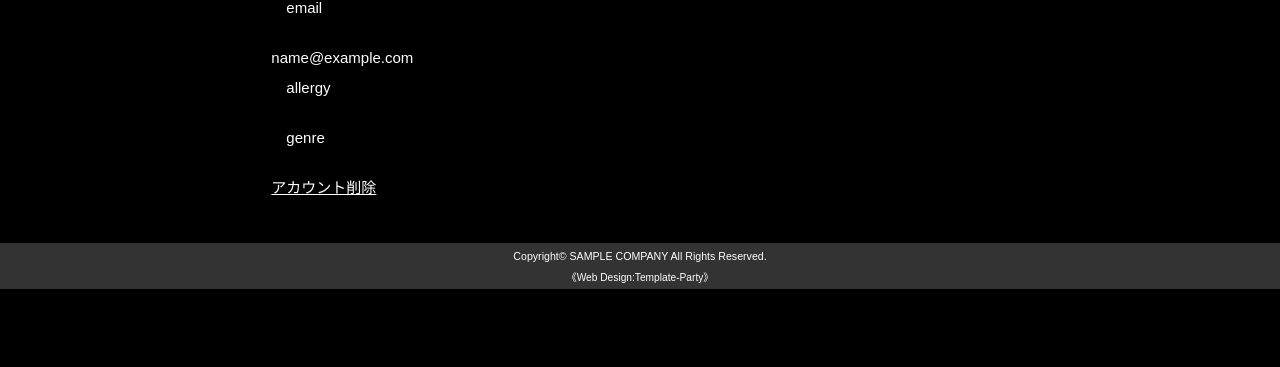
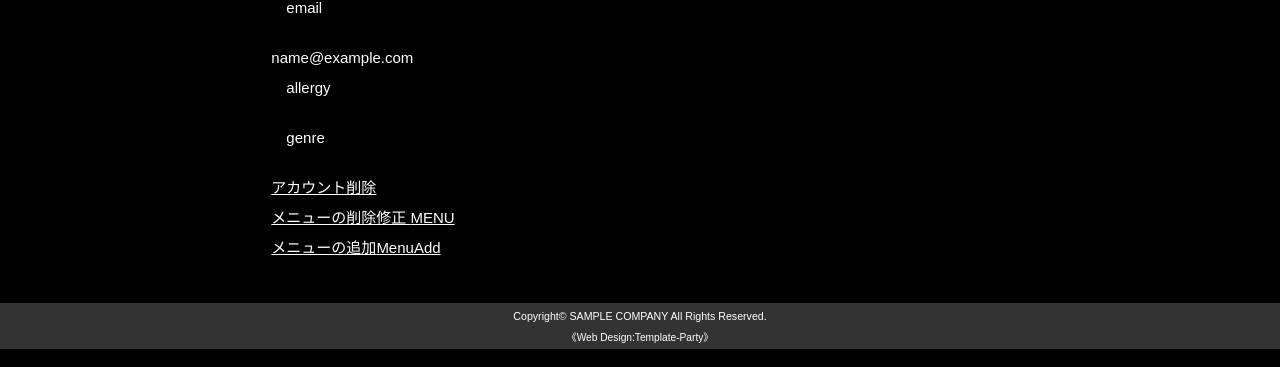
Before and after one commit to aiyama1467/LunchProject, a Django app: page /accounts/my_page/ in a window 1280 px wide. Shown: the part 433-800 px from the top of the page. Run offline with Django 3.2, Linux system fonts and the light colour scheme; the visitor is signed in with stand-in values (Sample User, id 1); data comes from the database, SQL or seed files in the repository; data that the repository does not hold is empty.

Commit message:
ユーザ情報に管理者用のメニュー追加、編集、削除ボタン

```diff
--- a/accounts/templates/accounts/user_my_page.html
+++ b/accounts/templates/accounts/user_my_page.html
@@ -54,4 +54,11 @@
 
     <a href="{% url 'accounts:delete' %}">アカウント削除</a>
 
+    {% if user.is_superuser %}
+    <ul class="super">
+        <li><a href={% url 'menu_proposal:list' %} class="act">メニューの削除修正 <span>MENU</span></a></li>
+        <li><a href={% url 'menu_proposal:add' %} class="act">メニューの追加<span>MenuAdd</span></a></li>
+    </ul>
+    {%endif%}
+
 {% endblock %}
--- a/static/css/style.css
+++ b/static/css/style.css
@@ -661,5 +661,9 @@ img.fr,img.fl {float: none;margin: 0;width: 100%;}
 
 .selectbox{
   display: inline-block;
-  width: 300px
+  width: 300px;
 }
+
+.super{
+
+}
--- a/templates/base.html
+++ b/templates/base.html
@@ -36,9 +36,6 @@
         <li><a href="/">ホーム<span>HOME</span></a></li>
         <li><a href={% url 'menu_proposal:list' %} class="act">メニュー<span>MENU</span></a></li>
         <li><a href={% url 'menu_proposal:proposal' %} class="act">献立提案<span>PROPOSAL</span></a></li>
-        {% if user.is_superuser %}
-        <li><a href={% url 'menu_proposal:add' %} class="act">メニューの追加<span>MenuAdd</span></a></li>
-        {% endif %}
 
         {% if user.is_authenticated %}
         <li><a href="{% url 'logout' %}" class="logout">ログアウト<span>Logout</span></a></li>
@@ -55,9 +52,7 @@
         <li><a>ホーム<span>HOME</span></a></li>
         <li><a href={% url 'menu_proposal:list' %} class="act">メニュー<span>SERVICE</span></a></li>
         <li><a href={% url 'menu_proposal:proposal' %} class="act">献立提案<span>RECRUIT</span></a></li>
-        {% if user.is_superuser %}
-        <li><a href={% url 'menu_proposal:add' %} class="act">メニューの追加<span>MenuAdd</span></a></li>
-        {% endif %}
+
         <li><a href="{% url 'accounts:signup' %}" class="signup">会員登録<span>Signup</span></a></li>
         {% if user.is_authenticated %}
         <li><a href="{% url 'logout' %}" class="logout">ログアウト<span>Logout</span></a></li>
```
